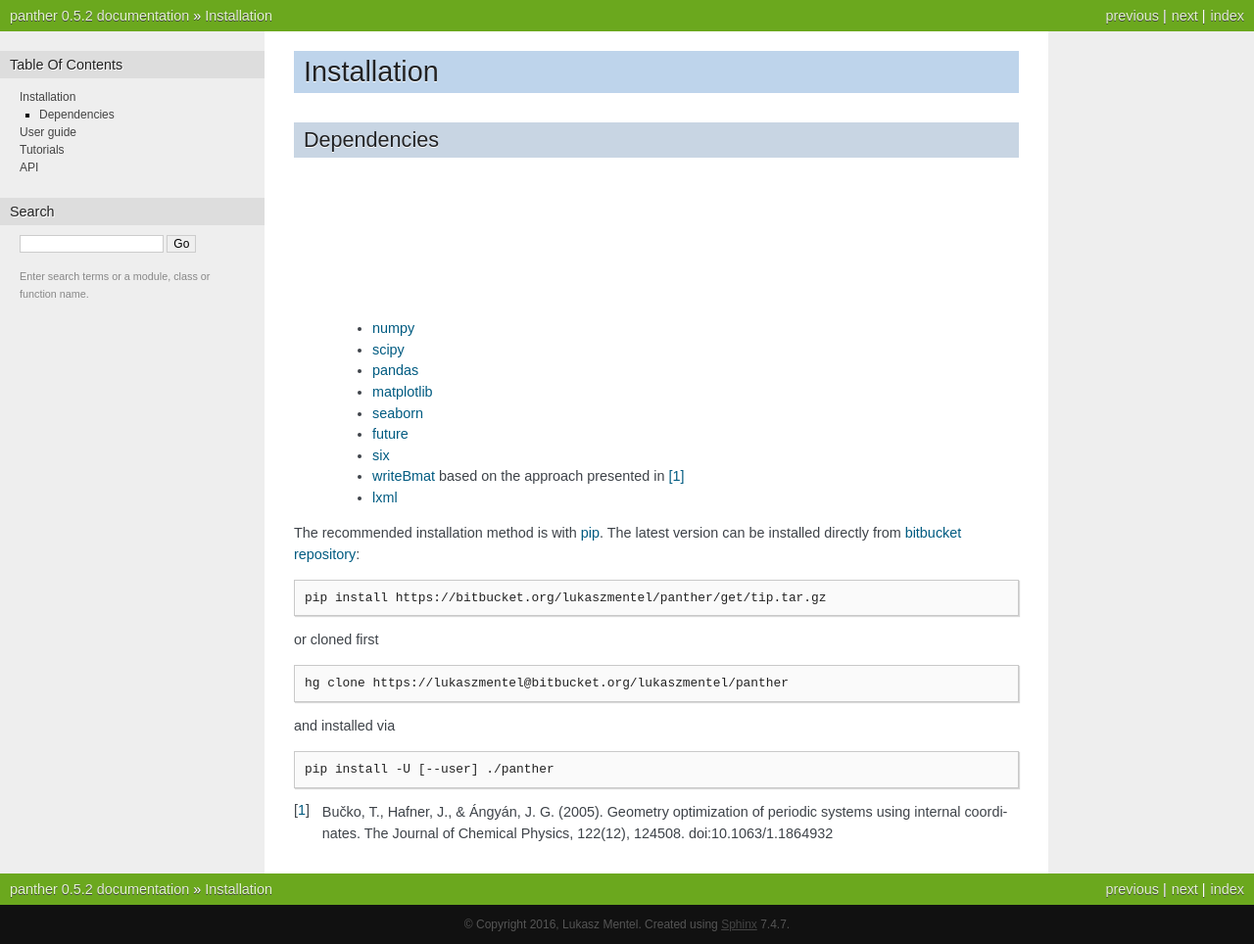
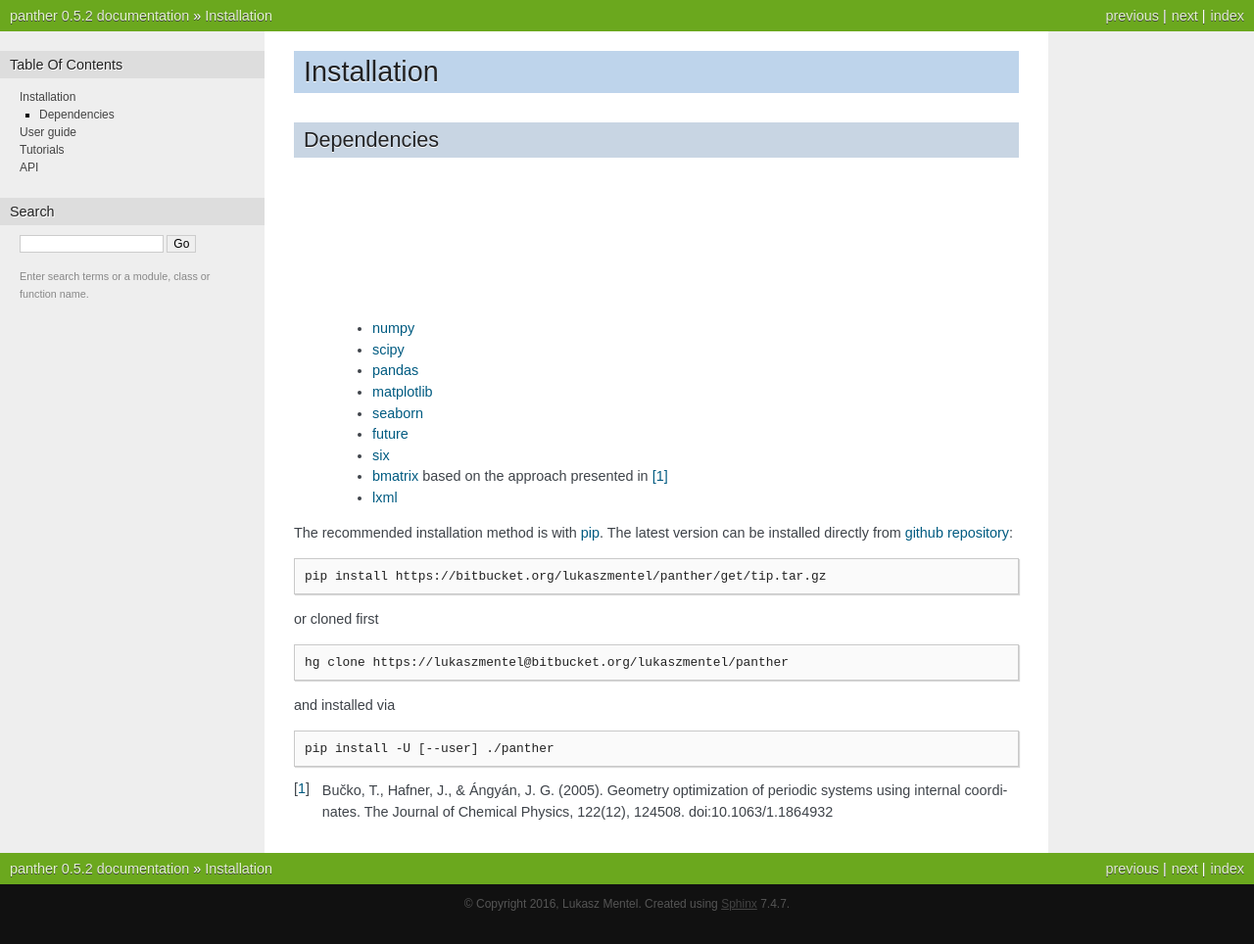
Before and after one commit to lmmentel/panthera, a Sphinx documentation site: the page built from docs/source/install.rst, in a window 1280 px wide. Shown: the whole page at 98% size. Built offline with Sphinx 7.4.7, drawn with Linux system fonts in a browser that asks for light colours; after the commit the page ends 943 px from its top, so only the background shows below that.

Commit message:
change writeBmat to bmatrix

```diff
--- a/docs/source/install.rst
+++ b/docs/source/install.rst
@@ -11,11 +11,11 @@ Dependencies
     - `seaborn <https://stanford.edu/~mwaskom/software/seaborn/>`_
     - `future <https://pypi.python.org/pypi/future>`_
     - `six <https://pypi.python.org/pypi/six>`_
-    - `writeBmat <https://bitbucket.org/lukaszmentel/writebmat>`_ based on the approach presented in [1]_
+    - `bmatrix <https://github.com/lmmentel/bmatrix>`_ based on the approach presented in [1]_
     - `lxml <http://lxml.de/>`_
 
 The recommended installation method is with pip_. The latest version
-can be installed directly from `bitbucket repository`_:
+can be installed directly from `github repository`_:
 
 .. code-block:: bash
 
@@ -33,7 +33,7 @@ and installed via
 
    pip install -U [--user] ./panther
 
-.. _bitbucket repository: https://bitbucket.org/lukaszmentel/panther
+.. _github repository: https://github.com/lmmentel/panther
 .. _pip: https://pip.pypa.io/en/stable/
 
 .. [1] Bučko, T., Hafner, J., & Ángyán, J. G. (2005). Geometry optimization of
```
Also changed, not shown: 1 other file.
